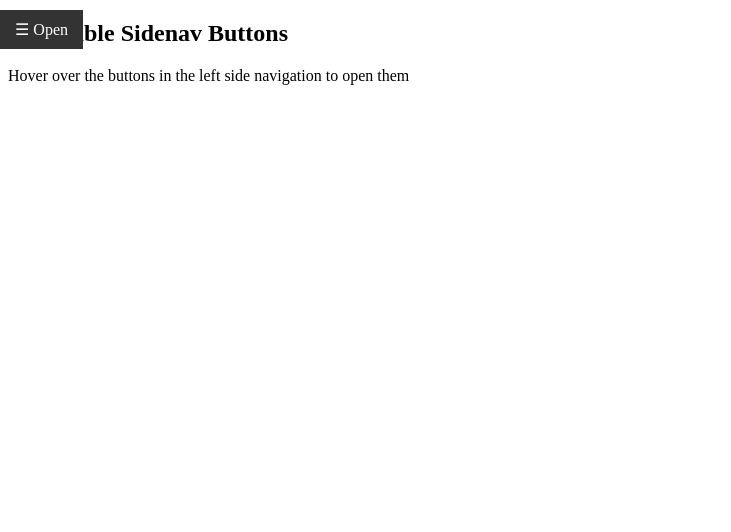
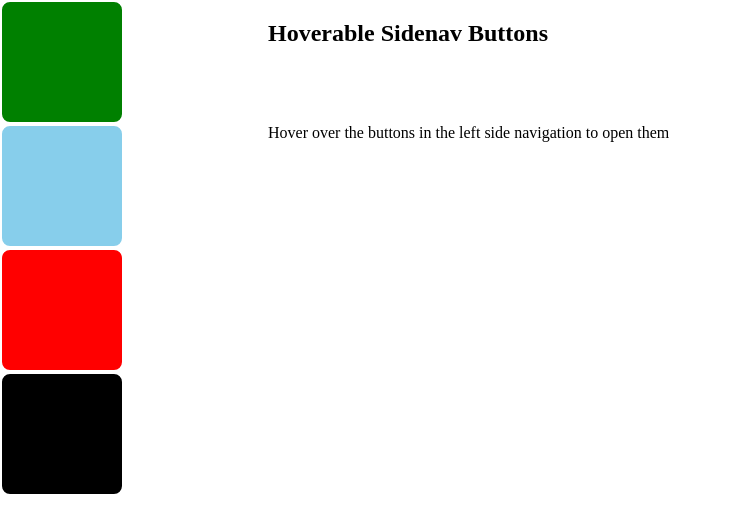
Before and after one commit to Lakshmi-2VK/HTML-and-CSS, a plain HTML site: page Task-9.html in a window 1280 px wide. Shown: the whole page, without its empty margins (0-731 px from the left). Drawn offline with Linux system fonts and the light colour scheme.

Commit message:
Task-9.html

```diff
--- a/Task-9.html
+++ b/Task-9.html
@@ -3,120 +3,64 @@
 <head>
     <meta charset="UTF-8">
     <meta name="viewport" content="width=device-width, initial-scale=1.0">
+    <title>Task 9</title>
     <style>
-        /* Add some basic styling to the sidebar */
-        .sidenav {
-            height: 100%;
-            width: 250px;
-            position: fixed;
-            z-index: 1;
-            top: 0;
-            left: -250px;
-            background-color: #333;
-            overflow-x: hidden;
-            transition: 0.5s;
-            padding-top: 20px;
+        .box{
+            width: 100px;
+            height: 100px;
+            padding: 10px;
+            border: 2px solid white;
+            border-radius: 10px;
+            margin-right: 10px;
         }
-
-        /* Style the links inside the sidebar */
-        .sidenav a {
-            padding: 15px 25px;
-            text-decoration: none;
-            font-size: 18px;
-            color: #fff;
-            display: block;
-            transition: 0.3s;
+        #box1{
+            background-color: green;
         }
-
-        /* Change color on hover */
-        .sidenav a:hover {
-            color: #ff9900;
+        #box2{
+            background-color: skyblue;
         }
-
-        /* Position and style the button that opens the sidebar */
-        .openbtn {
-            position: fixed;
-            z-index: 2;
-            left: 0;
-            top: 10px;
-            padding: 10px 15px;
-            background-color: #333;
-            color: #fff;
-            border: none;
-            cursor: pointer;
+        #box3{
+            background-color: red;
         }
-
-        /* Style the button on hover */
-        .openbtn:hover {
-            background-color: #ff9900;
+        #box4{
+            background-color: black;
         }
-
-        /* Style the overlay */
-        .overlay {
-            height: 100%;
-            width: 0;
-            position: fixed;
-            z-index: 1;
-            left: 0;
-            top: 0;
-            background-color: rgba(0, 0, 0, 0.7);
-            overflow-x: hidden;
-            transition: 0.5s;
+        .box:hover {
+            transform: scale(1.2);
         }
-
-        /* Position the close button */
-        .closebtn {
-            position: absolute;
-            top: 20px;
-            right: 25px;
-            font-size: 30px;
-            cursor: pointer;
-            color: #fff;
+        body,html{
+            margin: 0;
+            padding: 0;
         }
-
-        /* Style the close button on hover */
-        .closebtn:hover {
-            color: #ff9900;
+        .MSD{
+            display: flex;
         }
-
-        /* Show the sidebar when the overlay is visible */
-        .overlay.active {
-            width: 250px;
+        .VK{
+            display: flex;
+        }
+        h1{
+            font-size: 50px;
+            font-family: Arial, Helvetica, sans-serif;
+        }
+        h4{
+            font-size: 20px;
         }
     </style>
 </head>
 <body>
-    <div class="content">
-        <h2>Hoverable Sidenav Buttons</h2>
-        <p>Hover over the buttons in the left side navigation to open them</p>
-      </div>
-
-    <!-- Button to open the sidebar -->
-    <span class="openbtn" onclick="openNav()">&#9776; Open</span>
-
-    <!-- The sidebar -->
-    <div id="mySidenav" class="sidenav">
-        <a href="#">Button 1</a>
-        <a href="#">Button 2</a>
-        <a href="#">Button 3</a>
-        <a href="#">Button 4</a>
+    <div class="MSD">
+        <div class="box" id="box1"></div>
+        <div class="box" id="box5"></div>
+        <h2><b>Hoverable Sidenav Buttons</b></h2>
     </div>
-
-    <!-- The overlay -->
-    <div class="overlay" onclick="closeNav()" id="myOverlay"></div>
-
-    <script>
-        // Function to open the sidebar
-        function openNav() {
-            document.getElementById("mySidenav").style.left = "0";
-            document.getElementById("myOverlay").style.width = "100%";
-        }
-
-        // Function to close the sidebar
-        function closeNav() {
-            document.getElementById("mySidenav").style.left = "-250px";
-            document.getElementById("myOverlay").style.width = "0";
-        }
-    </script>
+    <div class="VK">
+        <div class="box" id="box2"></div>
+        <div class="box" id="box6"></div>
+        <h10>Hover over the buttons in the left side navigation to open them</h10>
+    </div>
+    <div>
+        <div class="box" id="box3"></div>
+        <div class="box" id="box4"></div>
+    </div>
 </body>
 </html>
```
